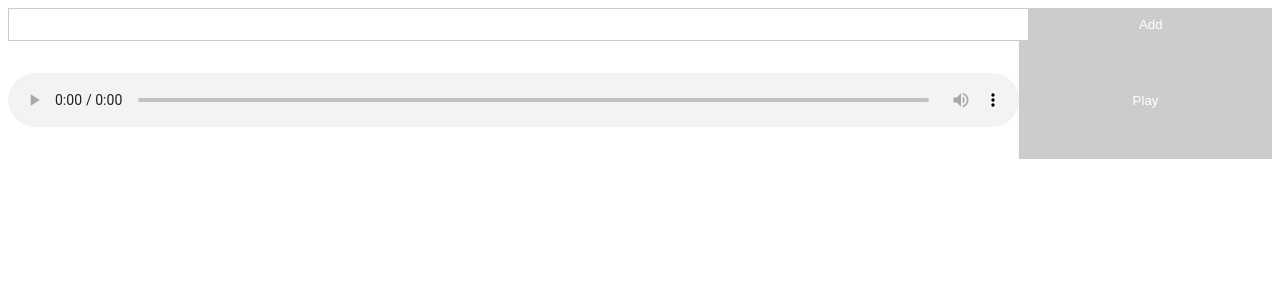
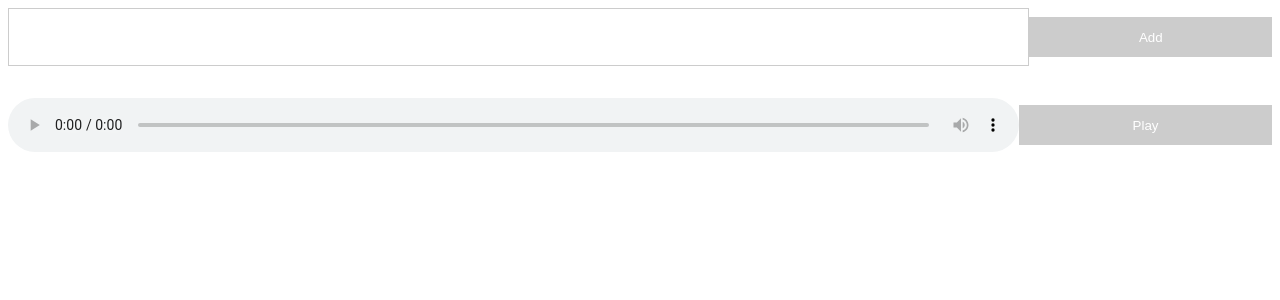
Before and after one commit to fabriciofmsilva/fabriciofmsilva.github.io, a Jekyll site: the page audio/index.html, which Jekyll copies as it is, in a window 1280 px wide. Shown: the top 300 px of the page. Built offline with Jekyll 4.4.1, drawn with Linux system fonts in a browser that asks for light colours.

Commit message:
Update index.html

```diff
--- a/audio/index.html
+++ b/audio/index.html
@@ -13,16 +13,19 @@
 
       .form-group {
         display: flex;
+        align-items: center;
       }
 
       .input {
         width: 80%;
+        height: 40px;
         padding: .5rem 2rem;
         border: 1px solid #ccc;
       }
 
       .button {
         width: 20%;
+        height: 40px;
         padding: .5rem 2rem;
         color: #fff;
         background-color: #ccc;
```
